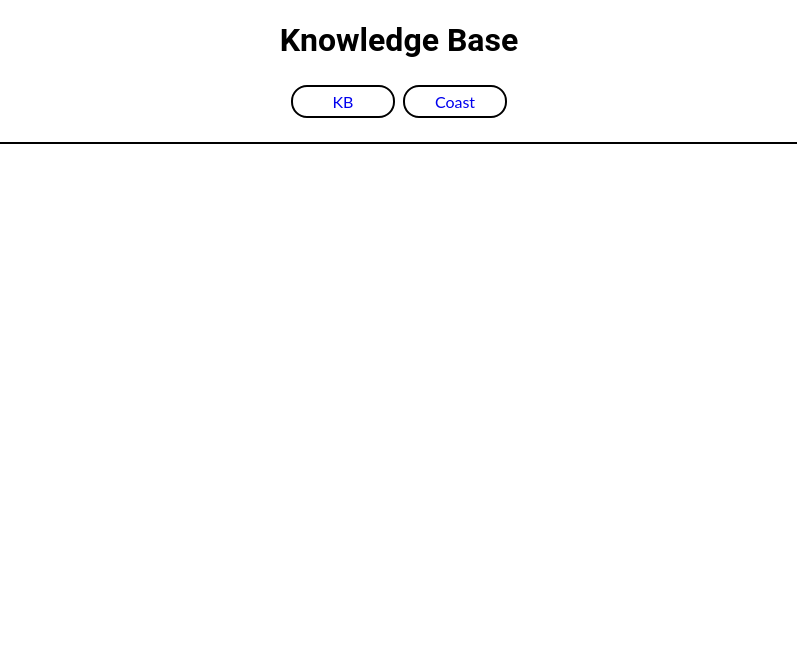
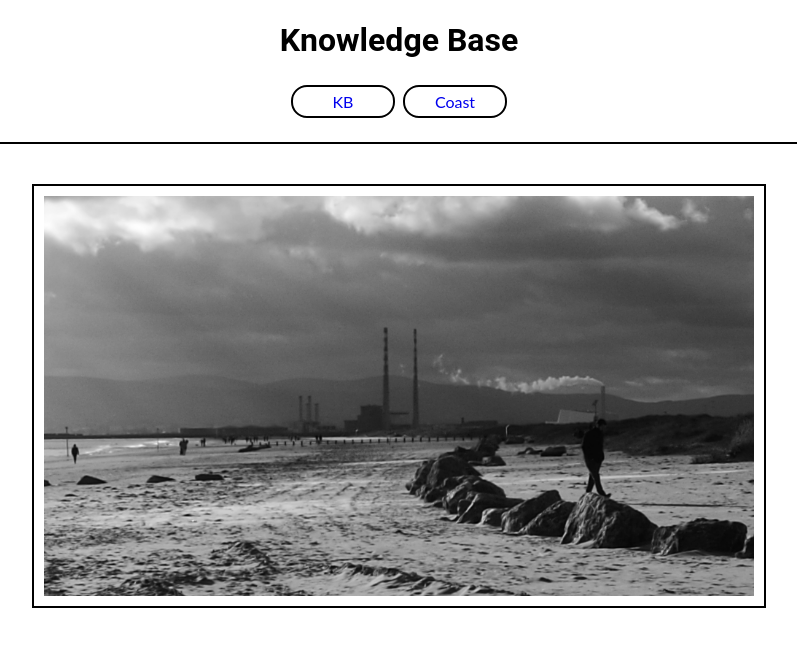
Before and after one commit to aleksarc/kbc, a plain HTML site: page coast.html in a window 1280 px wide. Shown: the whole page, without its empty margins (241-1038 px from the left). Drawn offline with Linux system fonts and the light colour scheme.

Commit message:
feat: adding new images

```diff
--- a/coast.html
+++ b/coast.html
@@ -21,6 +21,11 @@
             </li>
         </ul>
     </nav>
+    <section>
+        <figure>
+            <img src="assets/images/beach.jpg" alt="image of a beach">
+        </figure>
+    </section>
 </body>
 
 </html>
```
Also changed, not shown: index.html (+5 -0 lines), assets/images/beach.jpg (added), assets/images/city.jpg (added).
